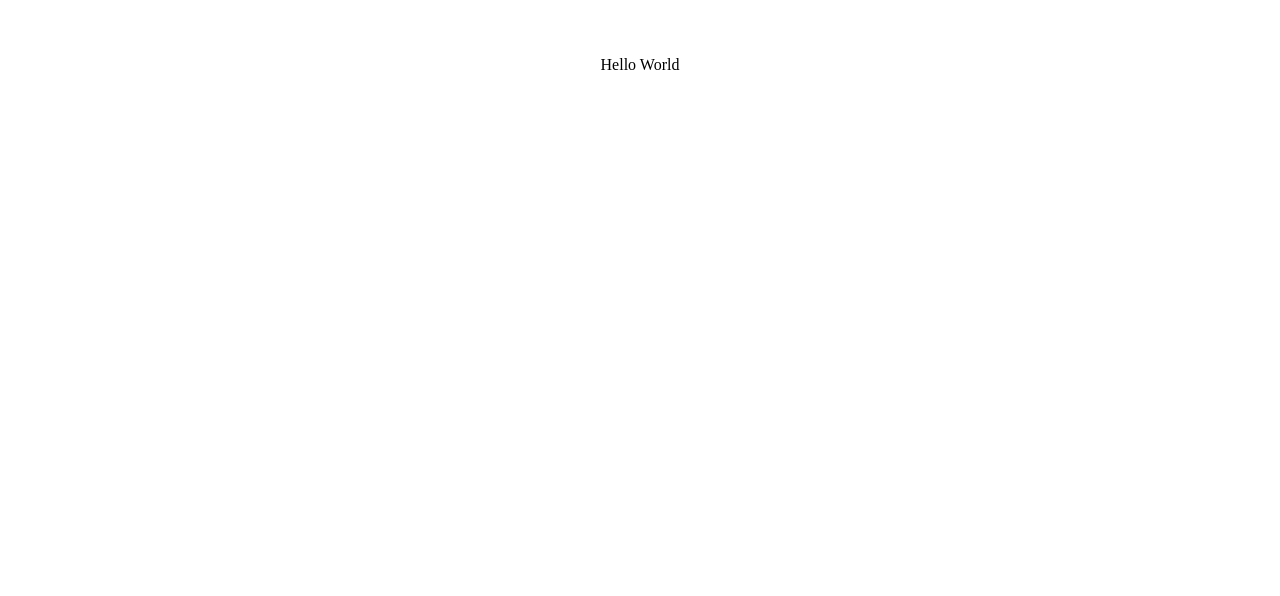
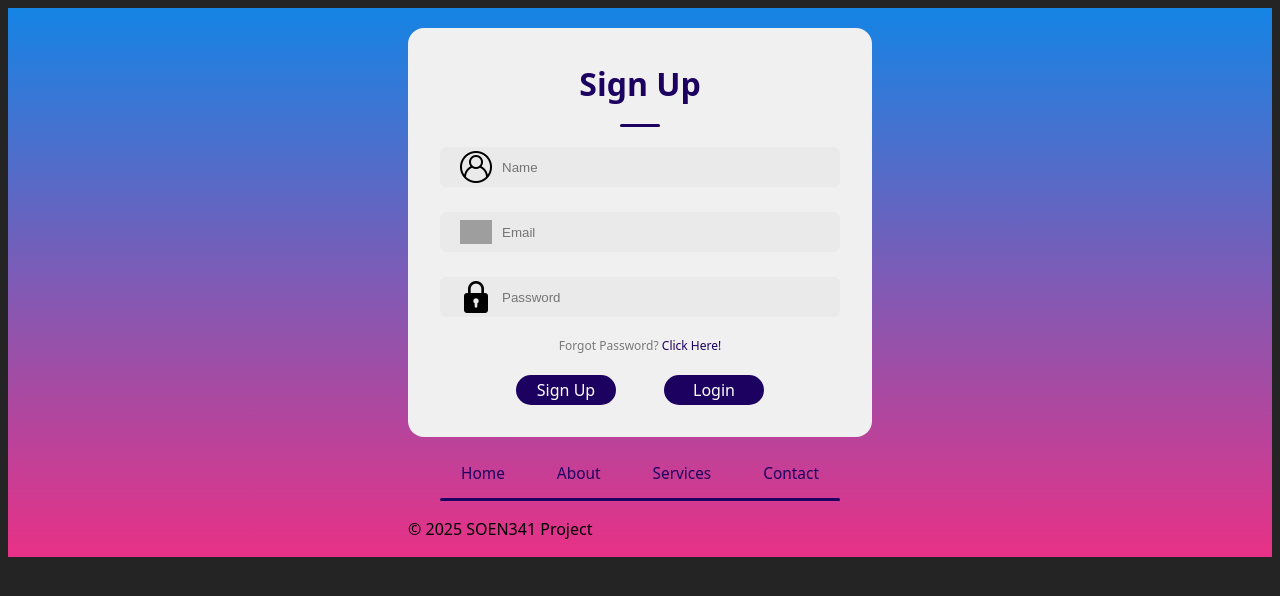
Before and after one commit to SOEN341-2025/Frontend, a React (Vite) app: page / in a window 1280 px wide. Shown: the top 596 px of the page. Built offline with nearby package versions, Linux system fonts and the light colour scheme; grey boxes are pictures that could not be loaded.

Commit message:
Updates App.jsx , LoginSignup, Footer and Header.

```diff
--- a/src/App.jsx
+++ b/src/App.jsx
@@ -1,16 +1,19 @@
-import { useState } from 'react'
-import './App.css'
+import Header from './Header.jsx'
+import Footer from './Footer.jsx'
+import { LoginSignup } from './components/loginsignup/LoginSignup.jsx'
+
 
 function App() {
-  const [count, setCount] = useState(0)
 
   return (
     <>
-      <p>
-        Hello World
-      </p>
+      <LoginSignup/>
+      <Header/>
+      <Footer/>
+
     </>
-  )
+  );
+
 }
 
 export default App
--- a/src/components/LoginSignup/LoginSignup.jsx
+++ b/src/components/LoginSignup/LoginSignup.jsx
@@ -1,10 +1,10 @@
 import React from 'react'
-import './login.css'
+import './LoginSignup.css'
 import email from '../assets/email.png'
 import password from '../assets/password.png'
 import User_Login from '../assets/User_Login.png'
 
-export const Login = () => {
+export const LoginSignup = () => {
   return (
     <div className="container">
         <div className="header">
```
Also changed, not shown: src/Footer.jsx (renamed from Footer.jsx), src/Header.jsx (renamed from Header.jsx).
